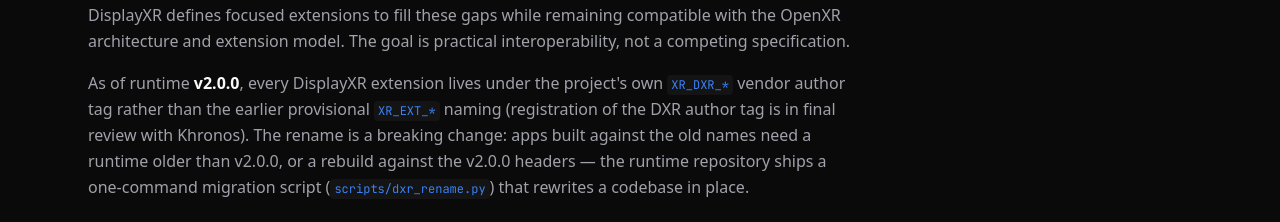
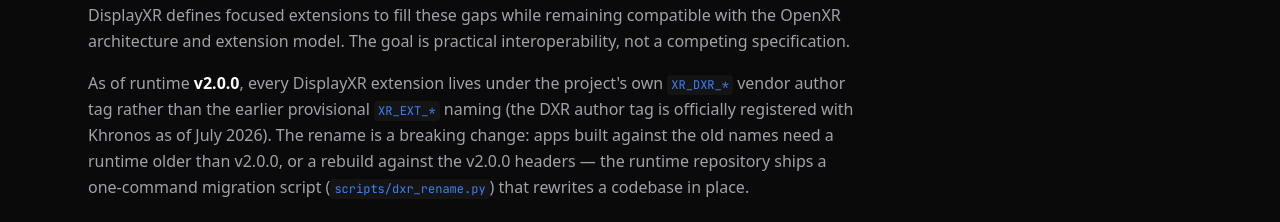
Before and after one commit to DisplayXR/displayxr-website, a Next.js app: page /extensions in a window 1280 px wide. Shown: the part 468-690 px from the top of the page. Built offline with nearby package versions, Linux system fonts and the light colour scheme; no server answers.

Commit message:
content: DXR author tag officially registered with Khronos (OpenXR-Docs#201)

```diff
--- a/app/extensions/page.tsx
+++ b/app/extensions/page.tsx
@@ -189,8 +189,8 @@
             <code className="bg-surface text-accent px-1 py-0.5 rounded text-xs font-mono">
               XR_EXT_*
             </code>{" "}
-            naming (registration of the DXR author tag is in final review with
-            Khronos). The rename is a breaking change: apps built against the old
+            naming (the DXR author tag is officially registered with Khronos
+            as of July 2026). The rename is a breaking change: apps built against the old
             names need a runtime older than v2.0.0, or a rebuild against the
             v2.0.0 headers — the runtime repository ships a one-command
             migration script (
--- a/lib/data/roadmap.ts
+++ b/lib/data/roadmap.ts
@@ -114,7 +114,7 @@
       {
         title: "Extensions under the DXR vendor author tag",
         description:
-          "All fourteen DisplayXR extensions renamed from the provisional XR_EXT_* naming to XR_DXR_*, under the project's vendor author tag (registration in final review with Khronos), and shipped as a coordinated v2.0.0 release train — runtime, shell, vendor plug-in, engine plugins, demos, and meta-installer moving together. Apps built against the old names keep working on runtimes before v2.0.0 or rebuild against the v2.0.0 headers; migration is one command (scripts/dxr_rename.py in the runtime repo)",
+          "All fourteen DisplayXR extensions renamed from the provisional XR_EXT_* naming to XR_DXR_*, under the project's vendor author tag (officially registered with Khronos, July 2026), and shipped as a coordinated v2.0.0 release train — runtime, shell, vendor plug-in, engine plugins, demos, and meta-installer moving together. Apps built against the old names keep working on runtimes before v2.0.0 or rebuild against the v2.0.0 headers; migration is one command (scripts/dxr_rename.py in the runtime repo)",
       },
     ],
   },
```
